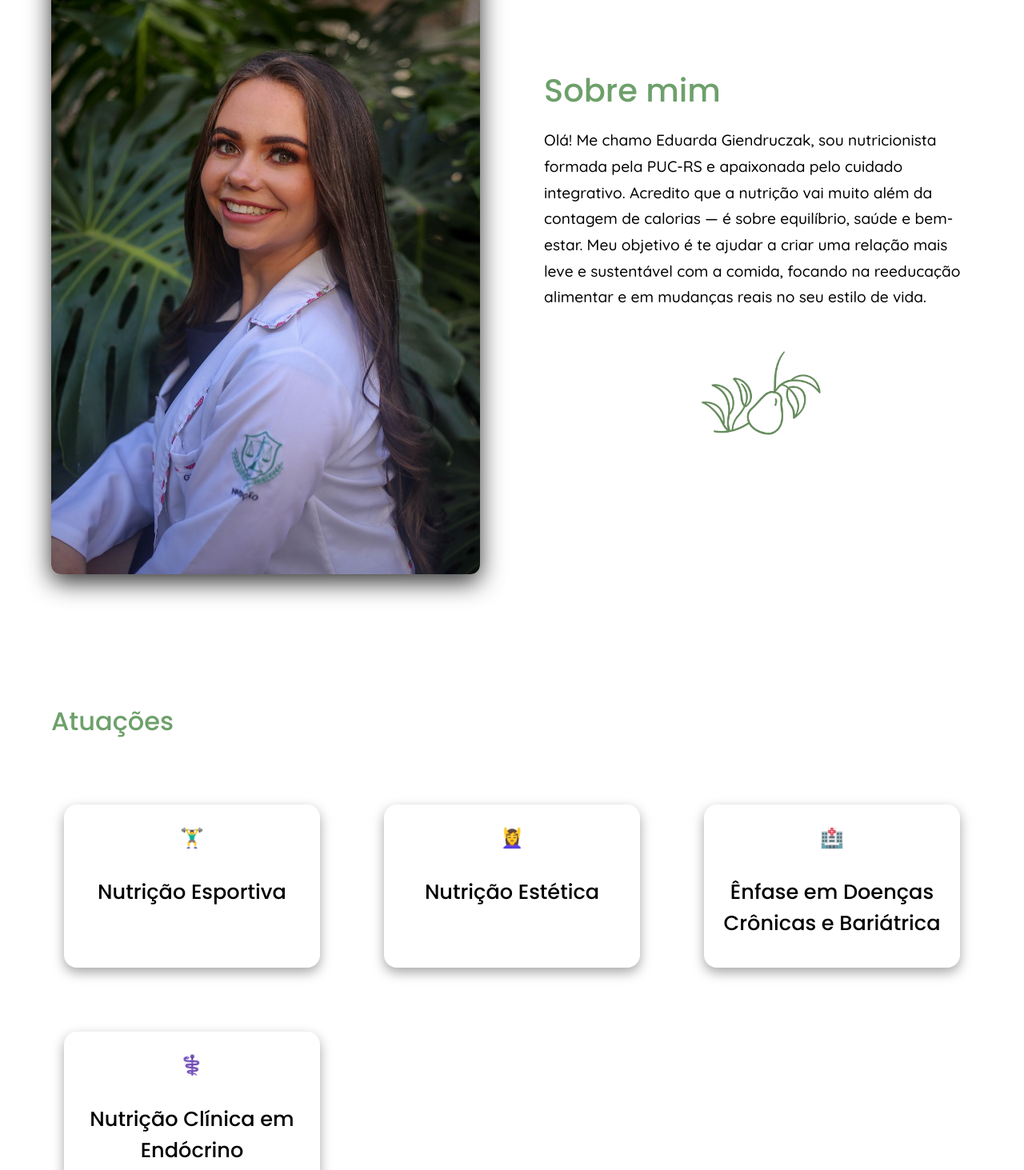
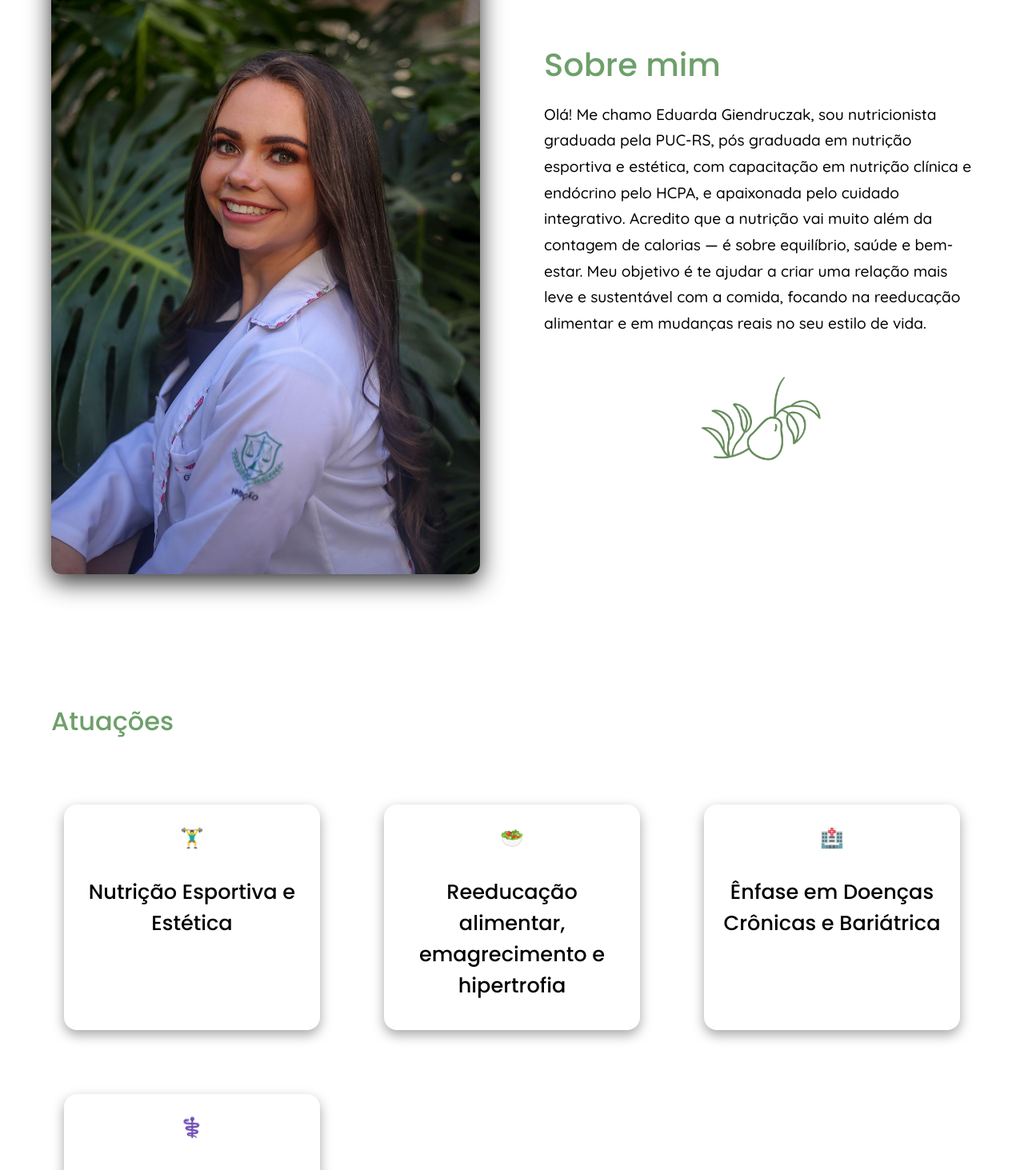
Before and after one commit to CarolineFloresR/NutricionistaEduardaGiendruczak, a React (Vite) app: page / in a window 1280 px wide. Shown: the part 940-2403 px from the top of the page at 80% size. Built offline with nearby package versions, Linux system fonts and the light colour scheme; a web font is replaced by a local one.

Commit message:
Atualiza logo, descrição sobre e especialidades

```diff
--- a/src/components/About.jsx
+++ b/src/components/About.jsx
@@ -19,7 +19,8 @@
         <h2 className="title-about">Sobre mim</h2>
         <p className="description-about">
           Olá! Me chamo Eduarda Giendruczak, sou nutricionista
-          formada pela PUC-RS e apaixonada pelo cuidado integrativo.
+          graduada pela PUC-RS, pós graduada em nutrição esportiva e estética,
+          com capacitação em nutrição clínica e endócrino pelo HCPA, e apaixonada pelo cuidado integrativo.
           Acredito que a nutrição vai muito além da contagem de calorias
           — é sobre equilíbrio, saúde e bem-estar. Meu objetivo é te
           ajudar a criar uma relação mais leve e sustentável com a comida,
--- a/src/components/Specialties.jsx
+++ b/src/components/Specialties.jsx
@@ -9,11 +9,11 @@
       <div className="grid">
         <div className="specialty-card">
           <div className="icon">🏋️‍♂️</div>
-          <h3 className="description-specialties">Nutrição Esportiva</h3>
+          <h3 className="description-specialties">Nutrição Esportiva e Estética</h3>
         </div>
         <div className="specialty-card">
-          <div className="icon">💆‍♀️</div>
-          <h3 className="description-specialties">Nutrição Estética</h3>
+          <div className="icon">🥗</div>
+          <h3 className="description-specialties">Reeducação alimentar, emagrecimento e hipertrofia </h3>
         </div>
         <div className="specialty-card">
           <div className="icon">🏥</div>
@@ -21,7 +21,7 @@
         </div>
         <div className="specialty-card">
           <div className="icon">⚕️</div>
-          <h3 className="description-specialties">Nutrição Clínica em Endócrino</h3>
+          <h3 className="description-specialties">Nutrição Clínica</h3>
         </div>
       </div>
     </div>
```
Also changed, not shown: src/assets/logoPrincipal.png.
